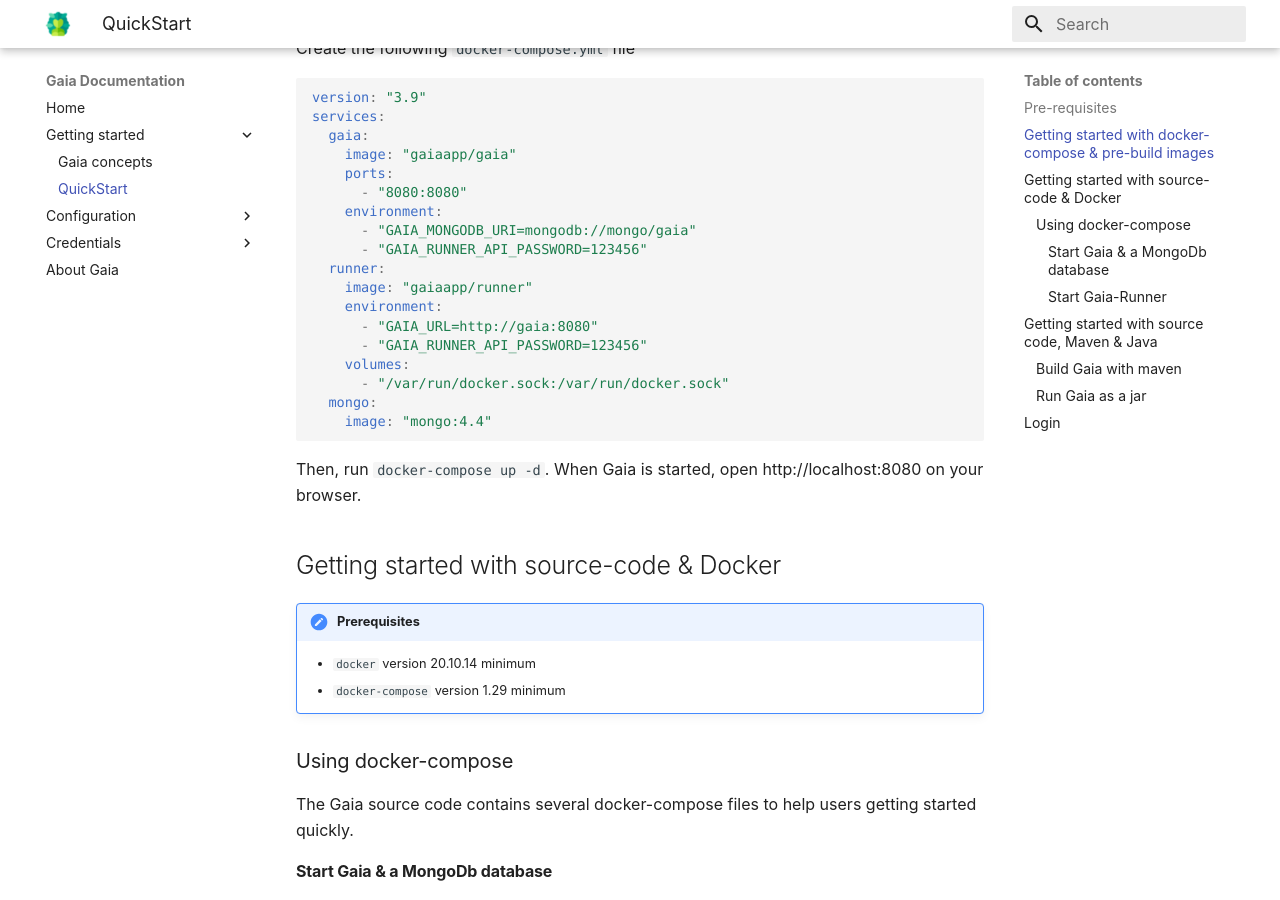
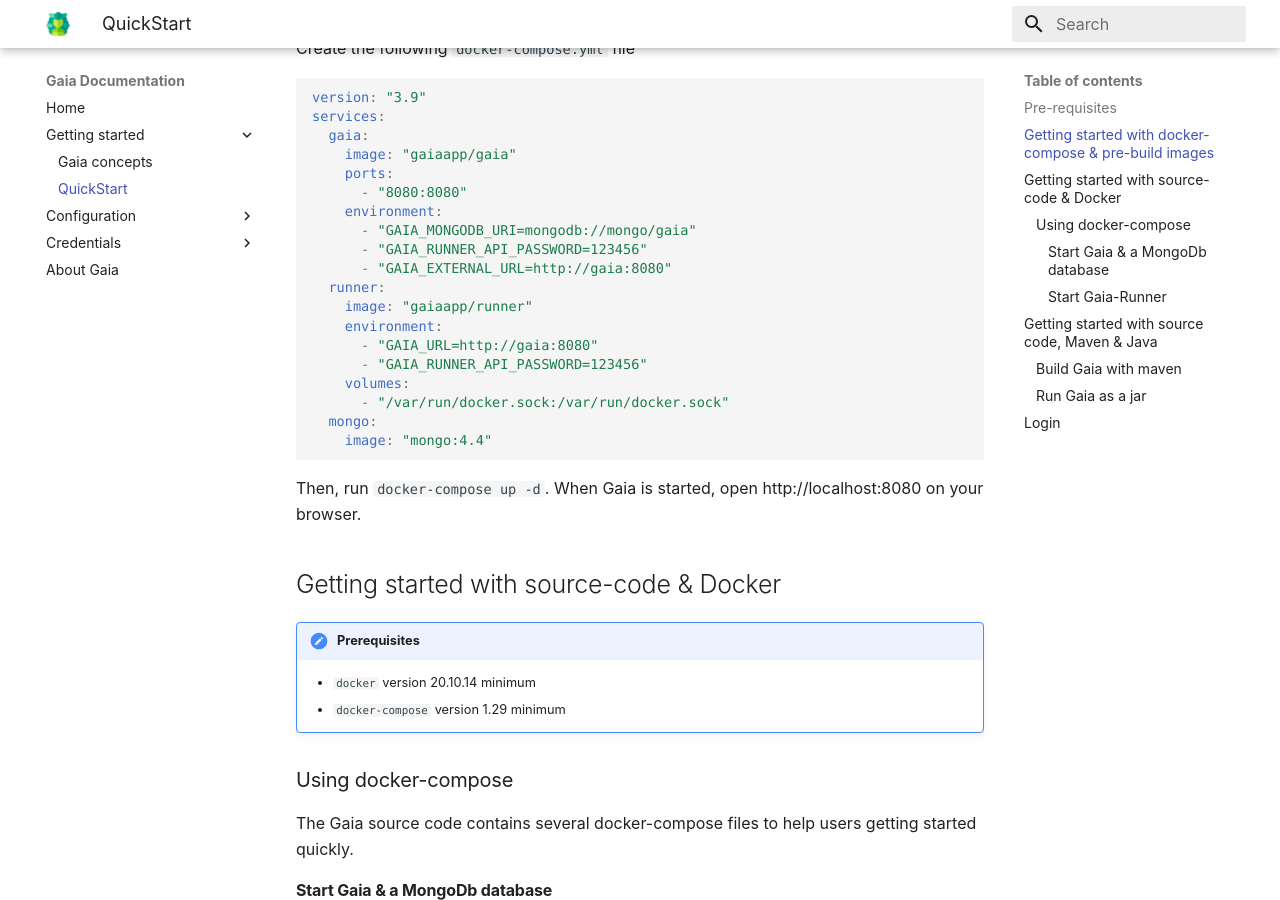
Before and after one commit to gaia-app/docs, an MkDocs documentation site: the page built from content/getting-started/quick-start.md, in a window 1280 px wide and 900 px high, scrolled down 524 px. Built offline with MkDocs 1.6.1 and Material for MkDocs 9.7.7, drawn with Linux system fonts in a browser that asks for light colours.

Commit message:
🐛 : add missing GAIA_EXTERNAL_URL in docker-compose quickstart

```diff
--- a/content/getting-started/quick-start.md
+++ b/content/getting-started/quick-start.md
@@ -25,6 +25,7 @@
     environment:
       - "GAIA_MONGODB_URI=mongodb://mongo/gaia"
       - "GAIA_RUNNER_API_PASSWORD=123456"
+      - "GAIA_EXTERNAL_URL=http://gaia:8080"
   runner:
     image: "gaiaapp/runner"
     environment:
```
